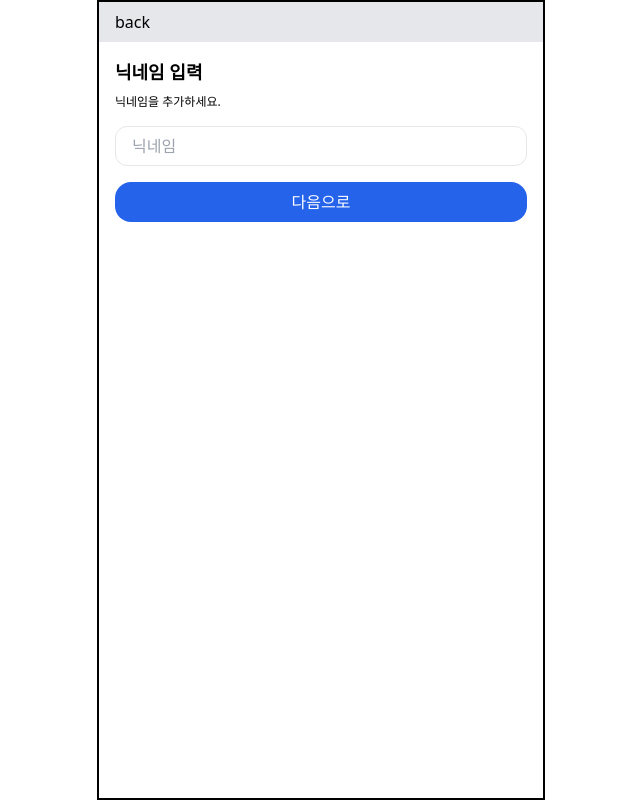
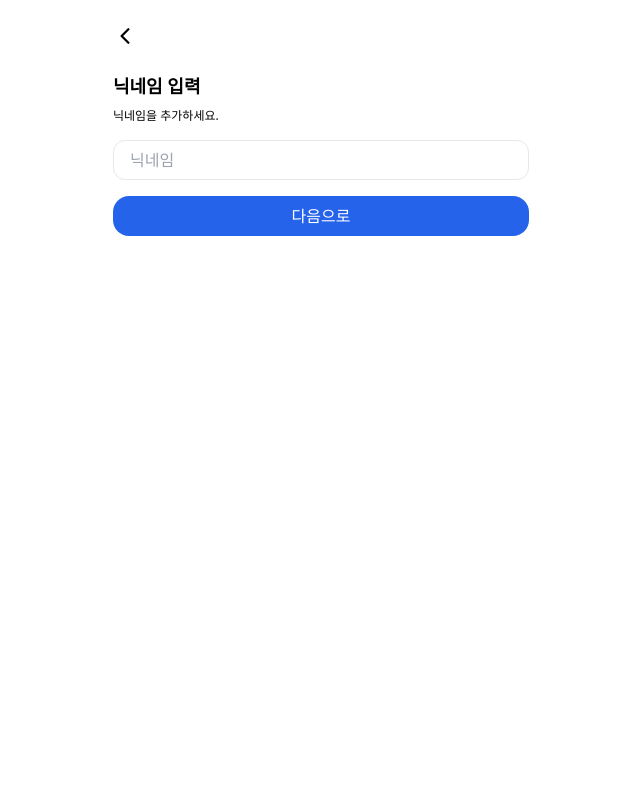
Before and after one commit to ruehan/Nomad-Twitter0, a Next.js app: page /create-account in a window 1280 px wide. Shown: the whole page, without its empty margins (319-959 px from the left). Built offline with nearby package versions, Linux system fonts and the light colour scheme.

Commit message:
:lipstick: Framer motion, BackIcon, 회원가입 API 추가

```diff
--- a/pages/create-account.tsx
+++ b/pages/create-account.tsx
@@ -3,6 +3,9 @@ import Link from 'next/link';
 import { useRouter } from 'next/router';
 import { SetStateAction, useState } from 'react';
 import { Controller, useForm } from 'react-hook-form';
+import {motion} from 'framer-motion'
+
+import {IoChevronBackOutline as BackIcon} from 'react-icons/io5'
 
 type FormData = {
     nickname: string;
@@ -34,25 +37,54 @@ const CreateAccount: NextPage = () => {
     //     router.push("/")
     // }
 
-    const onSubmit = (data: any) => {
+    const onSubmit = async (data: FormData) => {
 
         if (step < 3) {
           setStep(step + 1);
         } else {
-          // 여기에서 회원가입 처리를 수행할 수 있습니다.
           console.log(data);
+          const response = await fetch('/api/create-account', {
+            method: 'POST',
+            headers: {
+              "Content-Type": "application/json"
+            },
+            body: JSON.stringify(data)
+          })
+          const result = await response.json()
+          console.log(result)
+
+          router.push('/log-in')
         }
+      };
 
+    const pageEffect = {
+      initial: {
+        x:500
+      },
+      in: {
+        x: 0
+      },
+      out: {
+        opacity: 0
+      }
+    }
 
-      };
 
 
   return (
     <>
       <section className='flex justify-center'>
-        <div className='border-2 border-black h-screen max-w-md w-full relative'>
-           <header className='h-10 bg-gray-200 flex items-center justify-start p-4'>
-                back
+        <div className=' h-screen max-w-md w-full relative pt-4 overflow-hidden'>
+           <motion.div
+              initial="initial"
+              animate="in"
+              exit="out"
+              transition={{duration: 0.5}}
+              variants={pageEffect}>
+           <header className='h-10 flex items-center justify-start p-4'>
+                <Link href={'/log-in'}>
+                  <BackIcon className="text-2xl"/>
+                </Link>
            </header>
            <main>
             <div className='text-lg pl-4 pt-4 pb-2 font-bold'>{step === 1 ? '닉네임 입력' : step === 2 ? '이메일 입력' : '비밀번호 입력'}</div>
@@ -78,6 +110,7 @@ const CreateAccount: NextPage = () => {
                 <button type="submit" className=' h-10 w-full rounded-2xl text-white bg-blue-600 flex justify-center items-center mt-4'>{step < 3 ? '다음으로' : '회원가입'}</button>
             </form>
            </main>
+           </motion.div>
         </div>
       </section>
     </>
```
